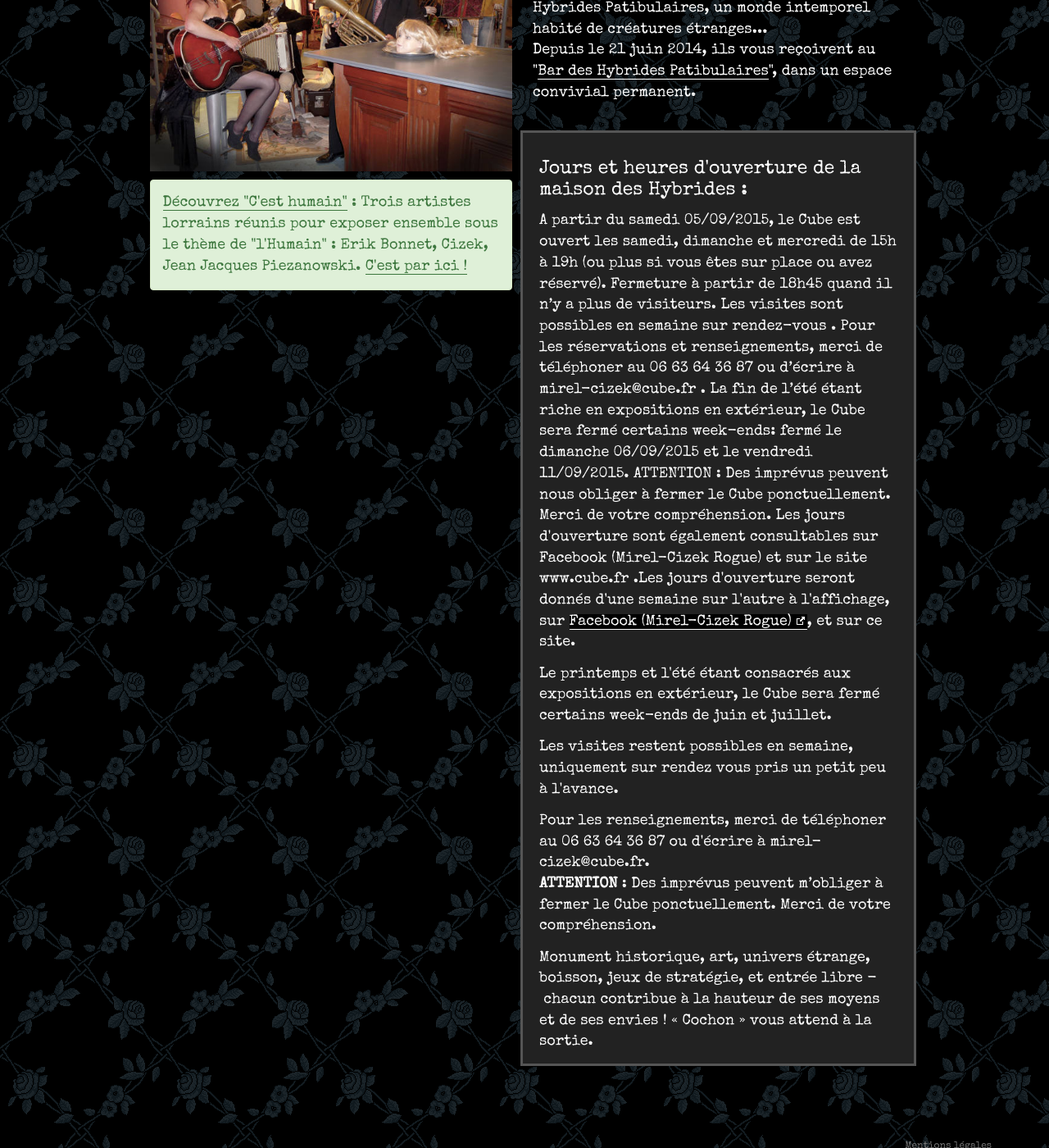
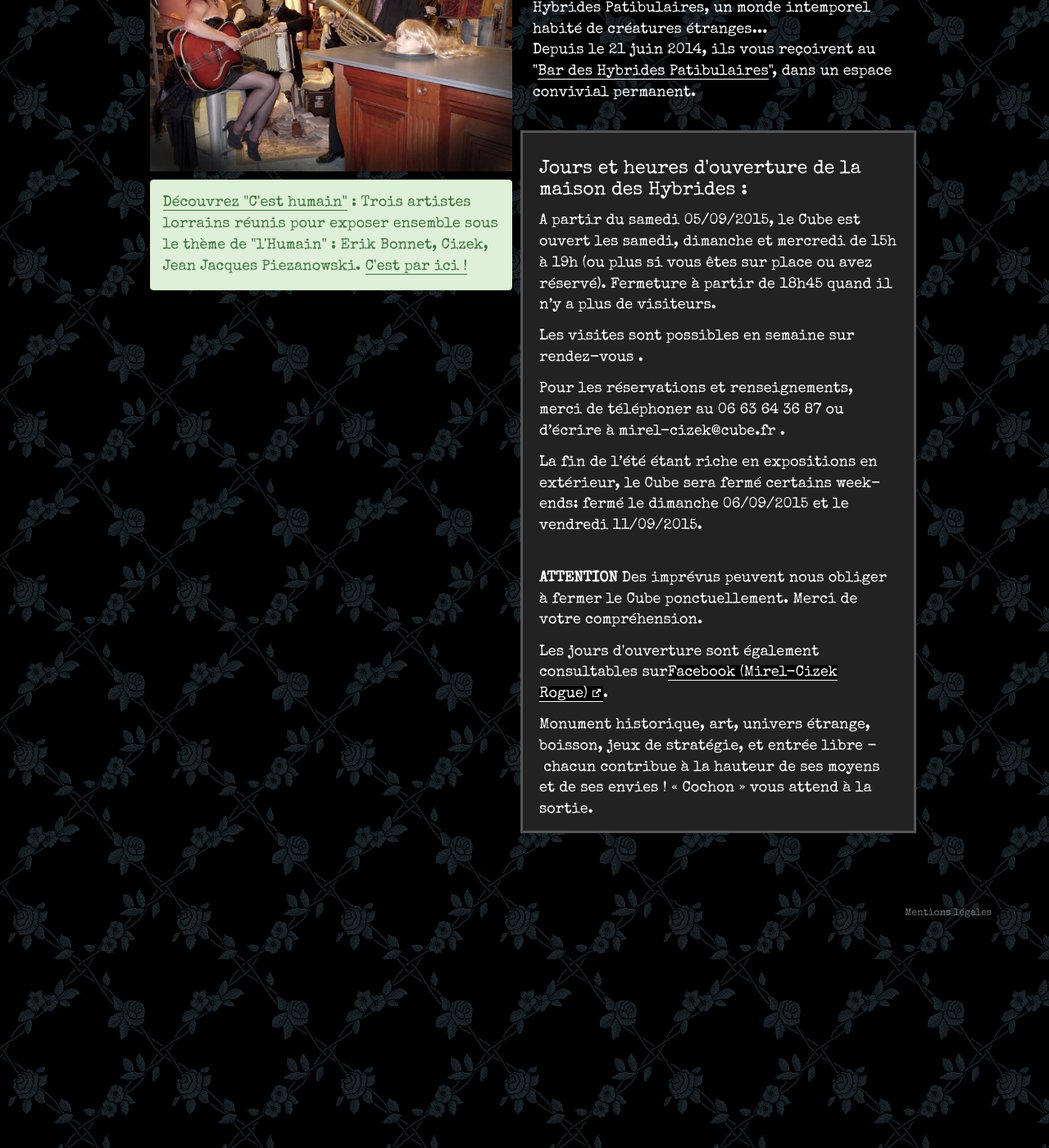
Before and after one commit to le-cube/le-cube.github.io, a Jekyll site: the page built from index.html, in a window 1280 px wide and 1400 px high, scrolled down 317 px. Shown: the whole window at 82% size. Built offline with Jekyll 4.4.1, drawn with Linux system fonts in a browser that asks for light colours.

Commit message:
Update _horaires.html

```diff
--- a/_includes/_horaires.html
+++ b/_includes/_horaires.html
@@ -5,27 +5,21 @@
 de 15h à 19h (ou plus si vous êtes sur place ou avez réservé).
 Fermeture à partir de 18h45 quand il n’y a plus de visiteurs.
 
-Les visites sont possibles en semaine sur rendez-vous .
+<p>Les visites sont possibles en semaine sur rendez-vous .</p>
 
-Pour les réservations et renseignements, merci de téléphoner au 06 63 64 36 87
-ou d’écrire à mirel-cizek@cube.fr .
+<p>Pour les réservations et renseignements, merci de téléphoner au 06 63 64 36 87
+ou d’écrire à mirel-cizek@cube.fr .</p>
 
 
-La fin de l’été étant riche en expositions en extérieur, le Cube sera fermé certains
-week-ends: fermé le dimanche 06/09/2015 et le vendredi 11/09/2015.
+<p>La fin de l’été étant riche en expositions en extérieur, le Cube sera fermé certains
+week-ends: fermé le dimanche 06/09/2015 et le vendredi 11/09/2015. </p>
 
 
-ATTENTION : Des imprévus peuvent nous obliger à fermer le Cube ponctuellement.
-						   Merci de votre compréhension.
+<p> <br><strong>ATTENTION</strong> Des imprévus peuvent nous obliger à fermer le Cube ponctuellement.
+						   Merci de votre compréhension.</p>
 
-Les jours d'ouverture sont également consultables sur Facebook (Mirel-Cizek Rogue)
-et sur le site www.cube.fr .Les jours d'ouverture seront donnés d'une semaine sur l'autre à l'affichage,
-        sur <a href="http://www.facebook.com/#!/profile.php?id=100003120499916&amp;sk=wall">Facebook (Mirel-Cizek Rogue)</a>, et sur ce site.
+<p> Les jours d'ouverture sont également consultables sur<a href="http://www.facebook.com/#!/profile.php?id=100003120499916&amp;sk=wall">Facebook (Mirel-Cizek Rogue)</a>.
 
-        <p>Le printemps et l'été étant consacrés aux expositions en extérieur, le Cube sera fermé certains week-ends de juin et juillet.</p>
-        <p>Les visites restent possibles en semaine, uniquement sur rendez vous pris un petit peu à l'avance.</p>
-
-        <p>Pour les renseignements, merci de téléphoner au 06 63 64 36 87 ou d'écrire à mirel-cizek@cube.fr. <br><strong>ATTENTION</strong> : Des imprévus peuvent m’obliger à fermer le Cube ponctuellement. Merci de votre compréhension.</p>
         <p>Monument historique, art, univers étrange, boisson, jeux de stratégie, et entrée libre - chacun contribue à la hauteur de ses moyens et de ses envies ! « Cochon » vous attend à la sortie.</p>
     </div>
 </div>
```
